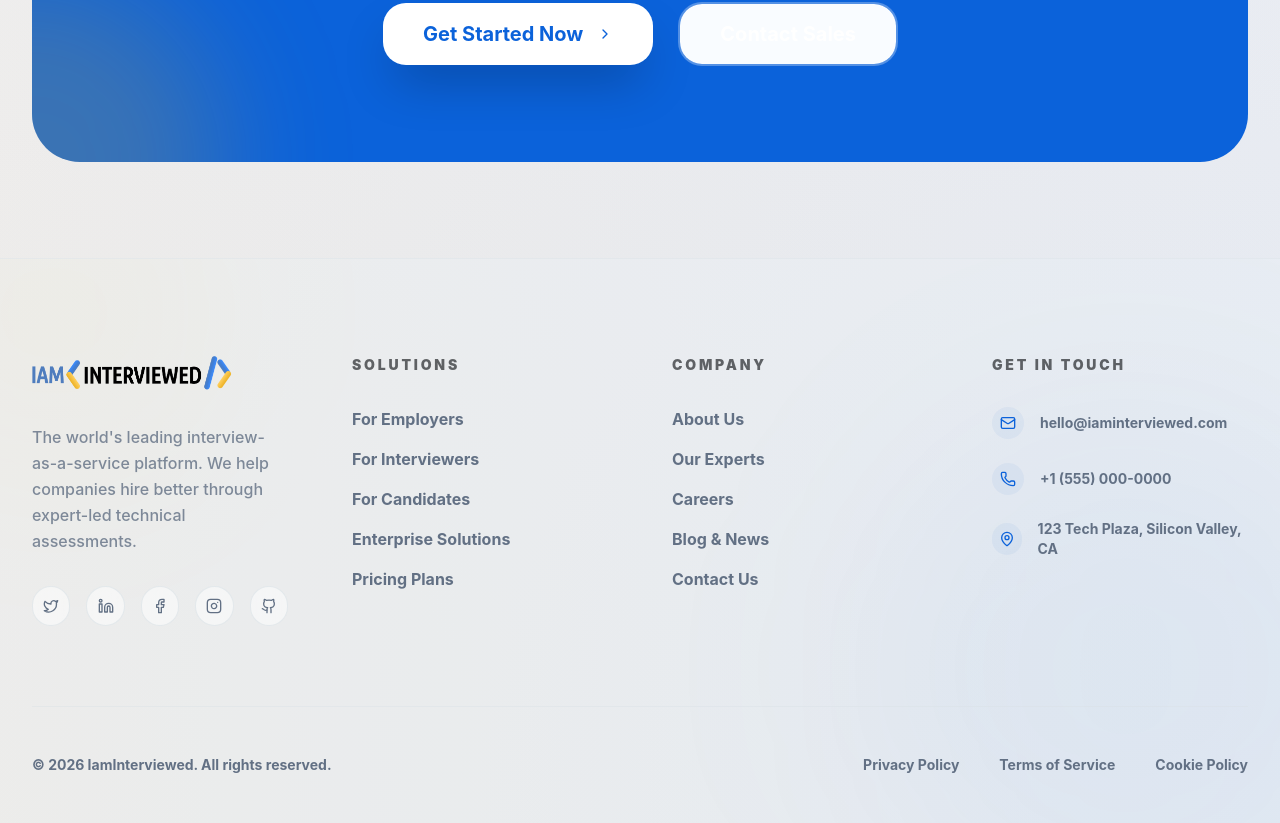
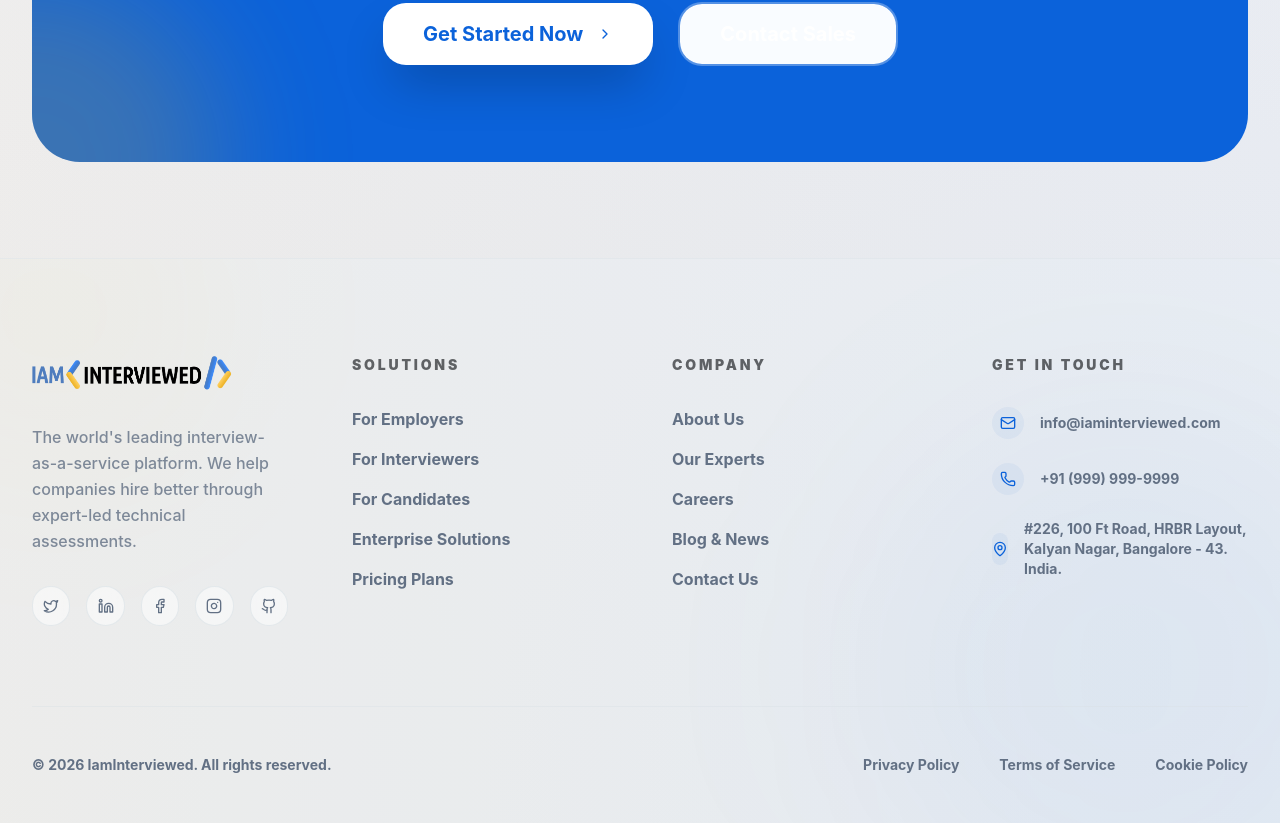
Before and after one commit to thejahangir/iami-redesigned, a React (Vite) app: page / in a window 1280 px wide. Shown: the part 6641-7464 px from the top of the page. Built offline with nearby package versions, Linux system fonts and the light colour scheme.

Commit message:
feat: add Footer component with branding, navigation links, and contact information

```diff
--- a/src/components/Footer.tsx
+++ b/src/components/Footer.tsx
@@ -73,19 +73,19 @@ const Footer = () => {
                 <div className="w-8 h-8 rounded-lg bg-primary/5 flex items-center justify-center text-primary group-hover:bg-primary group-hover:text-white transition-colors">
                   <Mail className="w-4 h-4" />
                 </div>
-                <span className="font-bold">hello@iaminterviewed.com</span>
+                <span className="font-bold">info@iaminterviewed.com</span>
               </li>
               <li className="flex items-center gap-4 group">
                 <div className="w-8 h-8 rounded-lg bg-primary/5 flex items-center justify-center text-primary group-hover:bg-primary group-hover:text-white transition-colors">
                   <Phone className="w-4 h-4" />
                 </div>
-                <span className="font-bold">+1 (555) 000-0000</span>
+                <span className="font-bold">+91 (999) 999-9999</span>
               </li>
               <li className="flex items-center gap-4 group">
                 <div className="w-8 h-8 rounded-lg bg-primary/5 flex items-center justify-center text-primary group-hover:bg-primary group-hover:text-white transition-colors">
                   <MapPin className="w-4 h-4" />
                 </div>
-                <span className="font-bold">123 Tech Plaza, Silicon Valley, CA</span>
+                <span className="font-bold">#226, 100 Ft Road, HRBR Layout, Kalyan Nagar, Bangalore - 43. India.</span>
               </li>
             </ul>
           </div>
```
